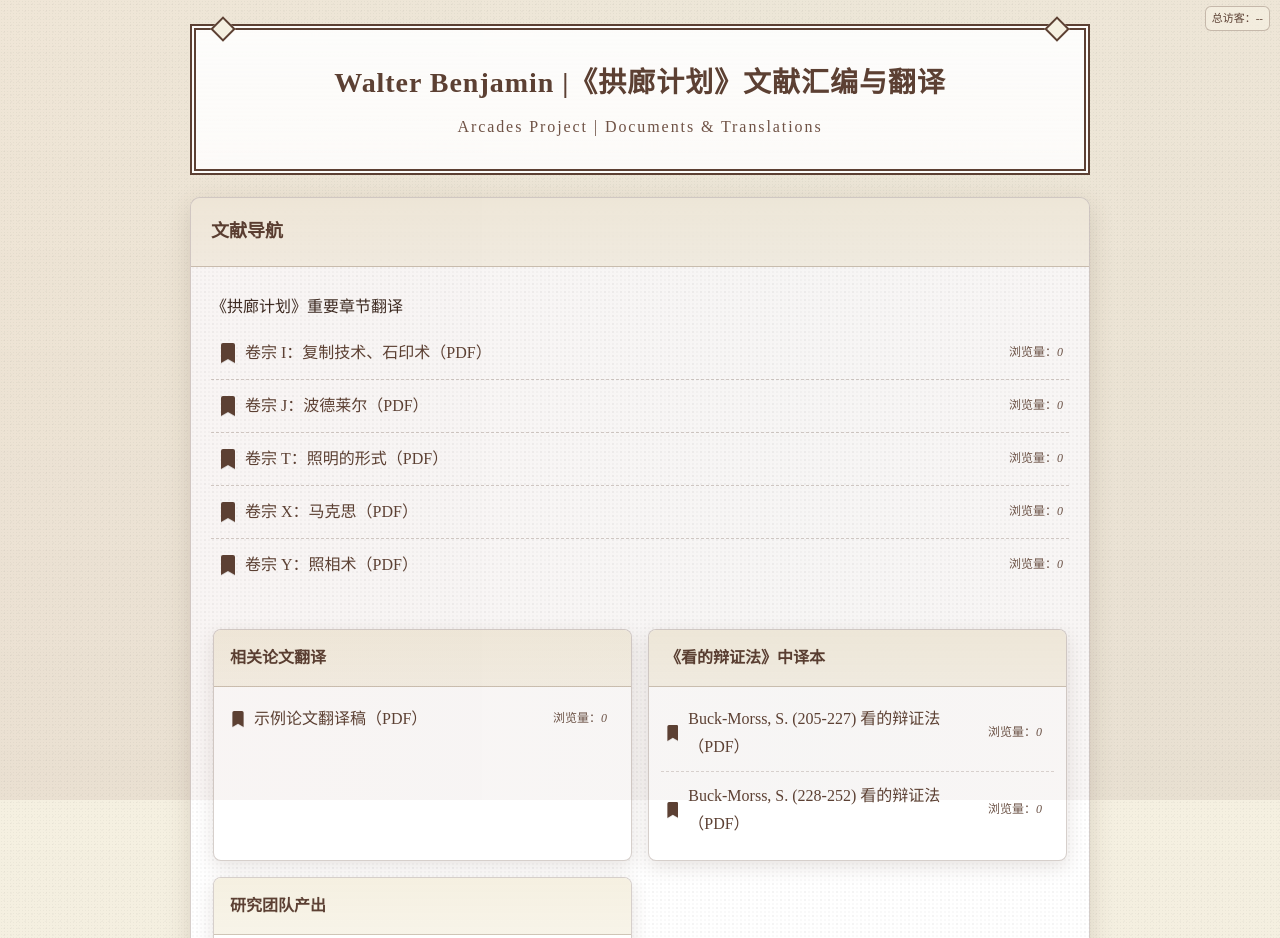
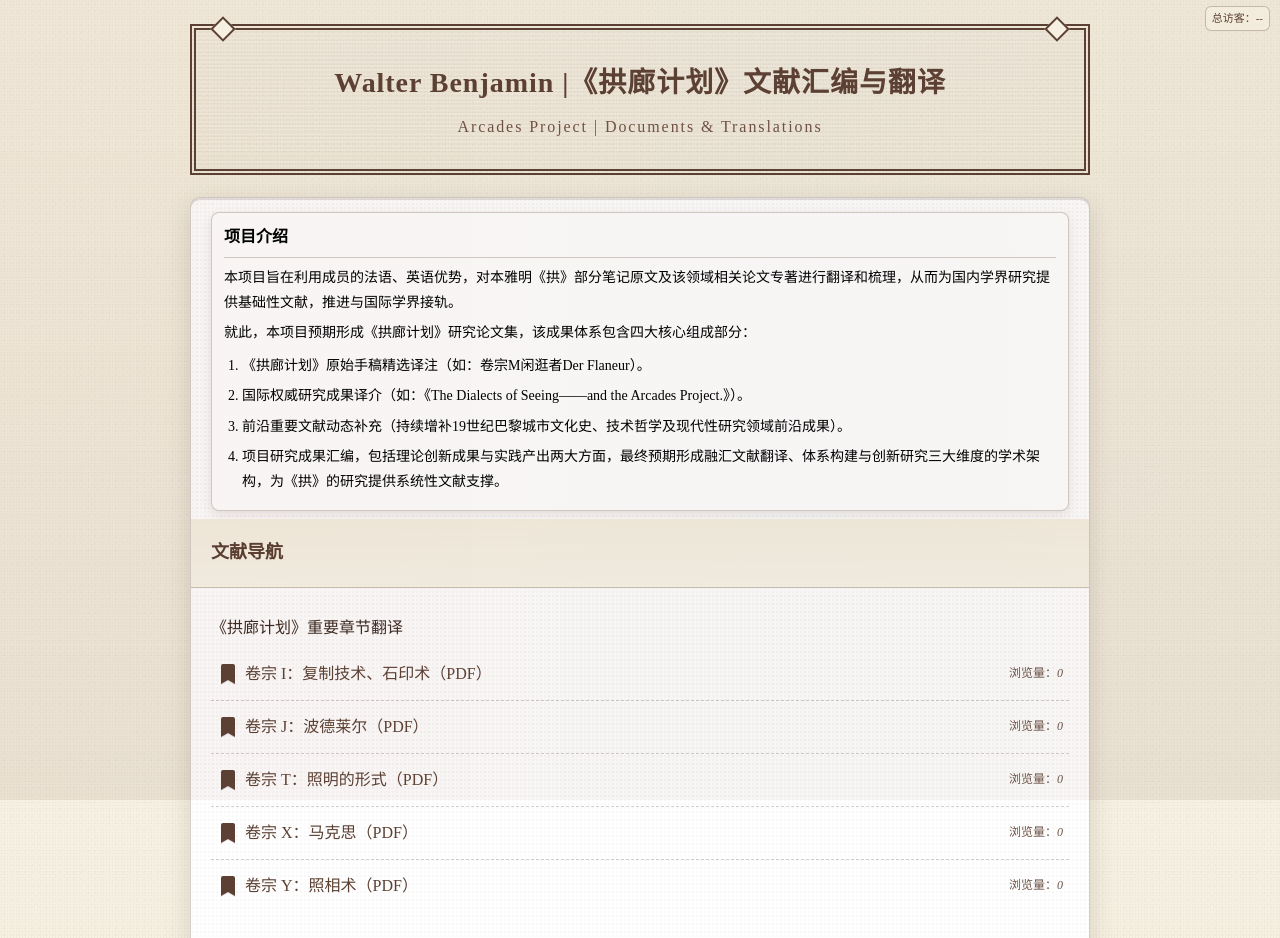
Before and after one commit to Darious-DA/arcadesprojects, a plain HTML site: page docs/index.html in a window 1280 px wide. Shown: the top 938 px of the page. Drawn offline with Linux system fonts and the light colour scheme; no server answers.

Commit message:
Update index.html

```diff
--- a/docs/index.html
+++ b/docs/index.html
@@ -59,13 +59,10 @@
       padding: 28px 18px;
       color: var(--coffee);
       border: 6px double var(--coffee);
-      position: sticky;
-      top: 0;
-      z-index: 10;
+      position: relative;
       letter-spacing: .06em;
-      backdrop-filter: blur(2px);
       background:
-        linear-gradient(0deg, rgba(255,255,255,.85), rgba(255,255,255,.9)),
+        linear-gradient(0deg, rgba(255,255,255,.0), rgba(255,255,255,.04)),
         repeating-linear-gradient(0deg, rgba(92,64,51,.04), rgba(92,64,51,.04) 2px, transparent 2px, transparent 4px);
       transition: padding .25s ease, border-width .25s ease;
     }
@@ -130,6 +127,26 @@
     .sheet-body {
       padding: 12px 20px 18px;
     }
+    .intro {
+      margin: 14px 20px 8px;
+      padding: 10px 12px;
+      background: #fff;
+      border: 1px solid rgba(92,64,51,.25);
+      border-radius: 8px;
+      box-shadow: 0 4px 12px rgba(92,64,51,.12);
+      color: #000;
+      font-family: "SimSun","Songti SC","Noto Serif SC","STSong",serif;
+    }
+    .intro h2 {
+      margin: 0 0 8px;
+      font-size: 16px;
+      color: #000;
+      border-bottom: 1px solid rgba(92,64,51,.25);
+      padding-bottom: 6px;
+    }
+    .intro p { margin: 6px 0; font-size: 14px; }
+    .intro ol { margin: 8px 0 0 18px; padding: 0; }
+    .intro ol li { margin: 6px 0; font-size: 14px; }
     .group-title {
       margin: 14px 0 6px;
       font-size: 16px;
@@ -306,6 +323,17 @@
     </header>
 
     <main class="sheet" id="content">
+      <div class="intro">
+        <h2>项目介绍</h2>
+        <p>本项目旨在利用成员的法语、英语优势，对本雅明《拱》部分笔记原文及该领域相关论文专著进行翻译和梳理，从而为国内学界研究提供基础性文献，推进与国际学界接轨。</p>
+        <p>就此，本项目预期形成《拱廊计划》研究论文集，该成果体系包含四大核心组成部分：</p>
+        <ol>
+          <li>《拱廊计划》原始手稿精选译注（如：卷宗M闲逛者Der Flaneur）。</li>
+          <li>国际权威研究成果译介（如：《The Dialects of Seeing——and the Arcades Project.》）。</li>
+          <li>前沿重要文献动态补充（持续增补19世纪巴黎城市文化史、技术哲学及现代性研究领域前沿成果）。</li>
+          <li>项目研究成果汇编，包括理论创新成果与实践产出两大方面，最终预期形成融汇文献翻译、体系构建与创新研究三大维度的学术架构，为《拱》的研究提供系统性文献支撑。</li>
+        </ol>
+      </div>
       <div class="sheet-header">文献导航</div>
       <div class="sheet-body">
         <div class="group-title">《拱廊计划》重要章节翻译</div>
@@ -381,11 +409,9 @@
 
   <script>
     ;(function(){
-      var header = document.querySelector('.title-frame');
       var backTop = document.getElementById('backTop');
       function onScroll(){
         var y = window.scrollY || document.documentElement.scrollTop;
-        header.classList.toggle('shrink', y > 40);
         if (y > window.innerHeight * 0.8) {
           backTop.classList.add('show');
         } else {
```
